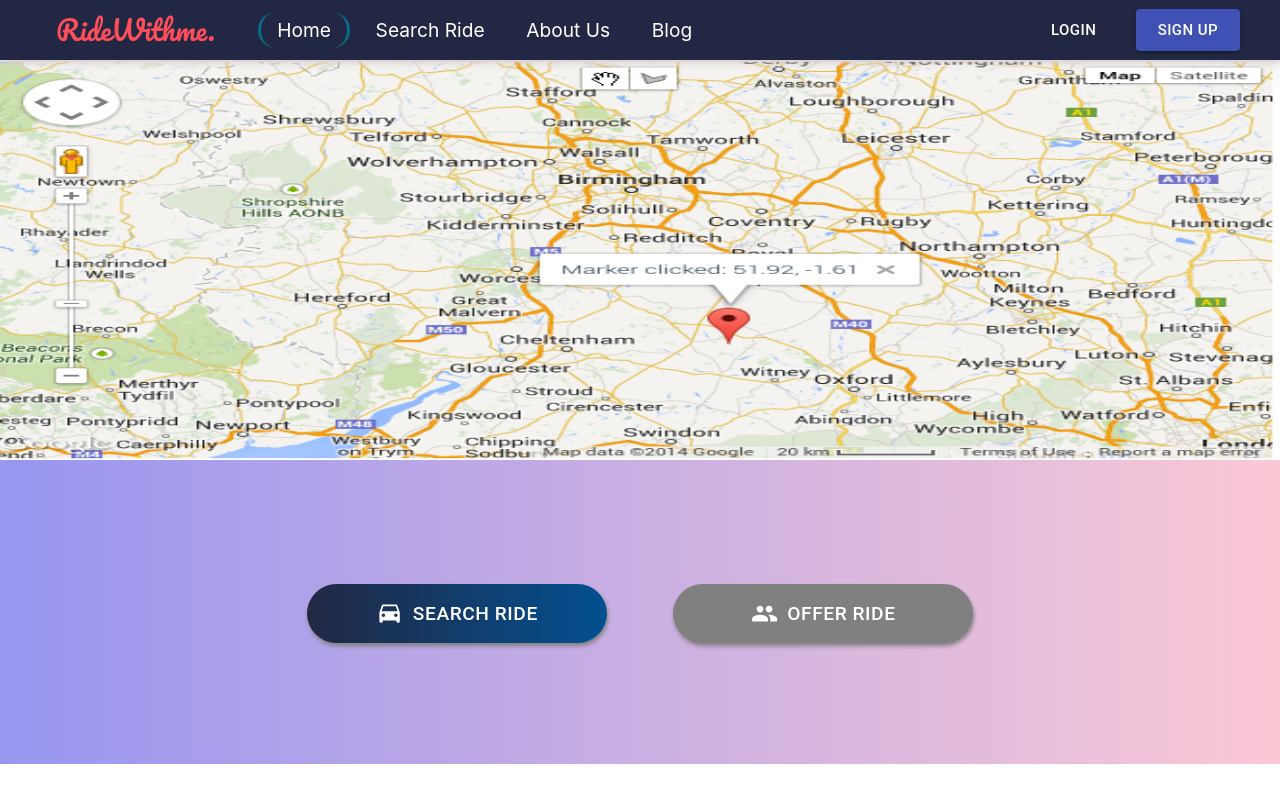
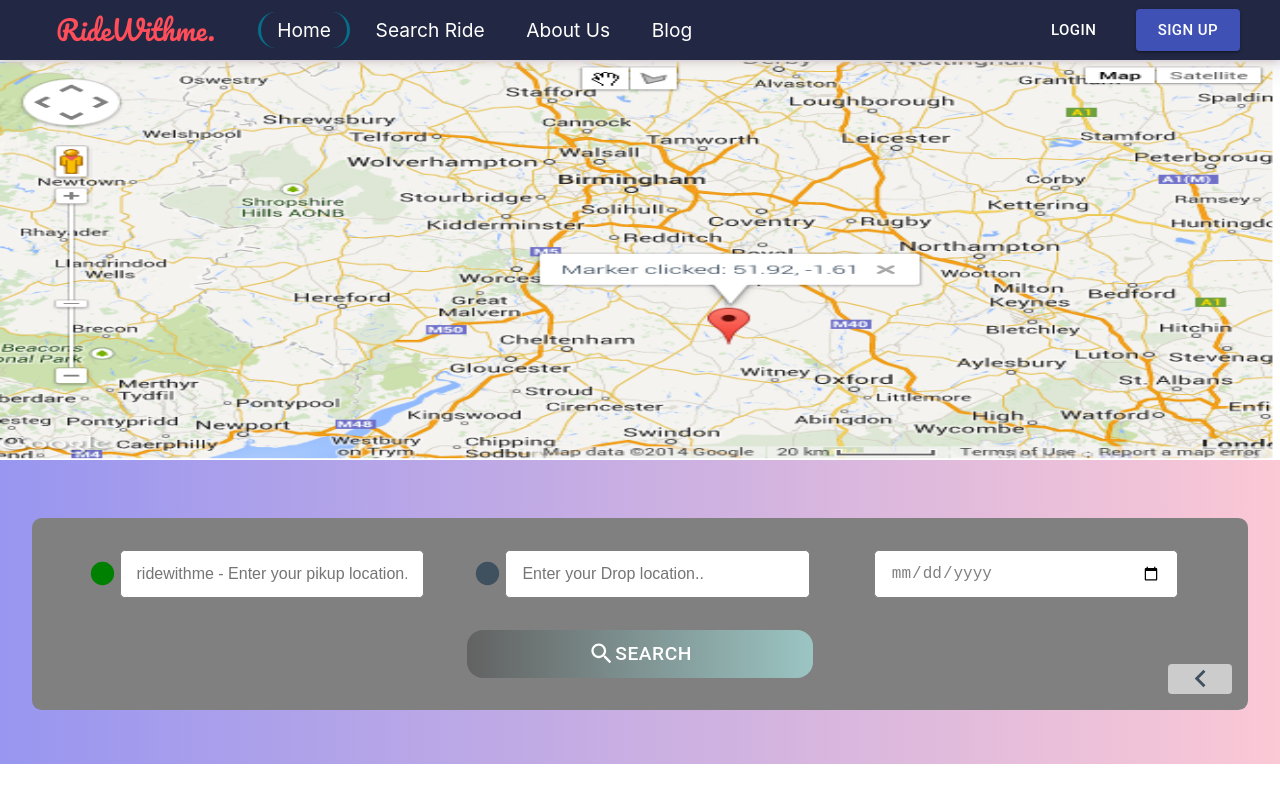
Before and after one commit to sandeepPainkra/Minor-project-Ride-sharing-web-app-, a React (Create React App) app in the folder frontend/: page /home in a window 1280 px wide. Both pictures are taken after a click on the button "SEARCH RIDE". Built offline with nearby package versions, Linux system fonts and the light colour scheme.

Commit message:
creating offer-ride section

```diff
--- a/frontend/src/App.js
+++ b/frontend/src/App.js
@@ -6,6 +6,7 @@ import LandingPage from "./components/LandingPage/LandingPage.js";
 import Login from "./components/Login/Login.js";
 import Register from "./components/Register/Register.js";
 import Home from "./components/Home/Home.js";
+import OfferRide from "./components/OfferRide/OfferRide.js";
 
 const App = () => {
   return (
@@ -17,6 +18,7 @@ const App = () => {
           <Route path="/login" element={<Login />} />
           <Route path="/signup" element={<Register />} />
           <Route path="/home" element={<Home />} />
+          <Route path="/offer-ride" element={<OfferRide />} />
         </Routes>
       </Router>
     </div>
--- a/frontend/src/components/Home/Home.css
+++ b/frontend/src/components/Home/Home.css
@@ -21,9 +21,9 @@
 }
 
 .btn_controller {
-  width: 60%;
+  width: 70%;
   padding: 2rem;
-  display: flex;
+  display: flex !important;
   flex-wrap: wrap;
   align-items: center;
   justify-content: space-between;
@@ -38,9 +38,8 @@
   box-shadow: 1px 3px 4px gray !important;
 }
 .search_btn {
-  /* border: 2px solid black !important; */
-  /* background-color: #222843 !important; */
   background: linear-gradient(90deg, #222843 0%, #025091 100%);
+  margin-right: 2rem !important;
 }
 .offer_btn {
   background-color: #939fae;
@@ -49,3 +48,71 @@
   font-size: 1.7rem !important;
   margin-right: 0.6rem;
 }
+.hide {
+  display: none !important;
+}
+.show {
+  display: block !important;
+}
+
+.form_container {
+  width: 100%;
+  height: auto;
+  padding: 2rem;
+  background-color: gray;
+  border-radius: 0.6rem;
+  position: relative;
+}
+.form_back {
+  width: 30px;
+  height: 30px;
+  border-radius: 50%;
+  border: 0;
+  background-color: rgb(204, 204, 204) !important;
+  position: absolute !important;
+  right: 1rem !important;
+  bottom: 1rem !important;
+}
+.form_container form {
+  margin: 0 auto;
+  text-align: center;
+}
+.input_container {
+  display: flex;
+  align-items: center;
+  justify-content: space-between;
+}
+.form_controller {
+  width: 33%;
+  display: flex;
+  align-items: center;
+  justify-content: center;
+}
+.form_container .MuiSvgIcon-root {
+  color: #3f505f;
+}
+.form_container .green {
+  color: green !important;
+}
+
+.form_container input {
+  width: 80%;
+  font-size: 1rem;
+  color: gray;
+  outline: none;
+  padding: 0.5rem 1rem;
+  border: 1px solid gray;
+  border-radius: 0.3rem;
+  height: 3rem;
+}
+
+form button {
+  width: 30%;
+  height: 3rem;
+  padding: 0.8rem 2rem;
+  background: linear-gradient(90deg, #626262 0%, #9bc5c3 100%);
+  margin-top: 2rem !important;
+  font-size: 1.2rem !important  ;
+  color: #fff !important;
+  border-radius: 1rem !important;
+}
--- a/frontend/src/components/Home/Home.js
+++ b/frontend/src/components/Home/Home.js
@@ -1,12 +1,26 @@
-import React from "react";
+import React, { useState } from "react";
 import "./Home.css";
 import mapImage from "../../assets/map.png";
 import Navbar from "../Navbar/Navbar.js";
+import ChevronLeftIcon from "@material-ui/icons/ChevronLeft";
+import { Link } from "react-router-dom";
 import DriveEtaIcon from "@material-ui/icons/DriveEta";
 import { Button } from "@material-ui/core";
+import FiberManualRecordIcon from "@material-ui/icons/FiberManualRecord";
+import SearchIcon from "@material-ui/icons/Search";
 import PeopleIcon from "@material-ui/icons/People";
 
 const Home = () => {
+  const user = useState(false);
+  const [isClick, setIsClick] = useState(false);
+
+  const SearchRideClick = () => {
+    setIsClick(true);
+  };
+  const Back_button_click = () => {
+    setIsClick(false);
+  };
+  console.log(isClick);
   return (
     <div className="home">
       <Navbar />
@@ -16,15 +30,53 @@ const Home = () => {
           <img src={mapImage} alt="Map image" />
         </div>
 
-        <div className="home_controller">
-          <div className="btn_controller">
-            <Button className="btn search_btn">
+        <div className="home_controller ">
+          <div
+            // className="btn_controller "
+            className={!isClick ? "btn_controller show" : "btn_controller hide"}
+          >
+            <Button onClick={SearchRideClick} className="btn search_btn">
               <DriveEtaIcon />
               Search Ride
             </Button>
-            <Button className="btn offer_btn">
-              <PeopleIcon />
-              Offer Ride
+            <Link to="/offer-ride">
+              <Button className="btn offer_btn">
+                <PeopleIcon />
+                Offer Ride
+              </Button>
+            </Link>
+          </div>
+
+          {/*  Form section starts here */}
+
+          <div
+            className={!isClick ? "form_container hide" : "form_container show"}
+          >
+            <form>
+              <div className="input_container">
+                <div className="form_controller">
+                  <FiberManualRecordIcon fontSize="large" className="green" />
+                  <input
+                    type="text"
+                    placeholder="ridewithme - Enter your pikup location.."
+                  />
+                </div>
+                <div className="form_controller">
+                  <FiberManualRecordIcon fontSize="large" />
+                  <input type="text" placeholder="Enter your Drop location.." />
+                </div>
+                <div className="form_controller">
+                  <input type="date" />
+                </div>
+              </div>
+              <Button>
+                <SearchIcon style={{ color: "#fff", fontSize: "1.7rem" }} />
+                Search
+              </Button>
+            </form>
+
+            <Button onClick={Back_button_click} className="form_back">
+              <ChevronLeftIcon fontSize="large" />
             </Button>
           </div>
         </div>
--- /dev/null
+++ b/frontend/src/components/OfferRide/OfferRide.css
@@ -0,0 +1,5 @@
+.offer_ride {
+  width: 100%;
+  height: 100vh;
+  background: linear-gradient(227deg, #cc9393 0%, #565455 100%);
+}
--- /dev/null
+++ b/frontend/src/components/OfferRide/OfferRide.js
@@ -0,0 +1,8 @@
+import React from "react";
+import "./OfferRide.css";
+
+const OfferRide = () => {
+  return <div className="offer_ride"></div>;
+};
+
+export default OfferRide;
```
